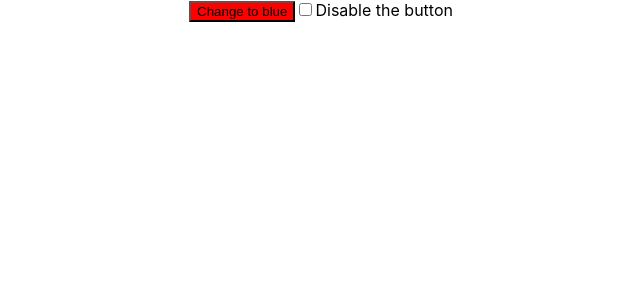
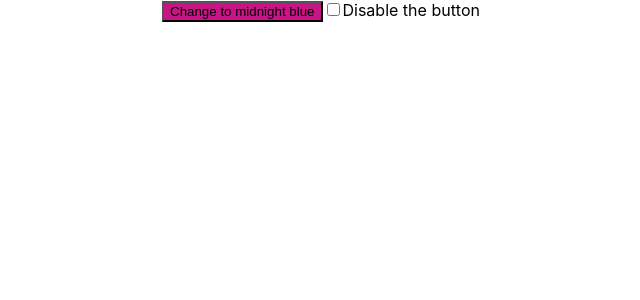
Before and after one commit to just-be-weird/react-testing-library-reference, a React (Create React App) app: page / in a window 1280 px wide. Shown: the top 300 px of the page, without its empty margins (319-959 px from the left). Built offline with nearby package versions, Linux system fonts and the light colour scheme.

Commit message:
Color update

```diff
--- a/src/App.js
+++ b/src/App.js
@@ -7,13 +7,13 @@ export const camelCaseToCapitalLettersWithSpaces = (colorName) => {
 }
 
 function App() {
-  const [color, setColor] = useState('red');
+  const [color, setColor] = useState('MediumVioletRed');
   const [checked, setChecked] = useState(false);
   return (
     <div className="App">
       <button disabled={checked} style={{backgroundColor: checked ? 'gray' : color}}
-              onClick={() => setColor(color === 'red' ? 'blue' : 'red')}>Change to
-        {' '}{color === 'red' ? 'blue' : 'red'}
+              onClick={() => setColor(color === 'MediumVioletRed' ? 'MidnightBlue' : 'MediumVioletRed')}>Change to
+        {' '}{color === 'MediumVioletRed' ? 'midnight blue' : 'medium violet red'}
       </button>
       <input
         aria-checked={checked}
```
Also changed, not shown: 1 other file (tests, documents, lock files or other folders).
